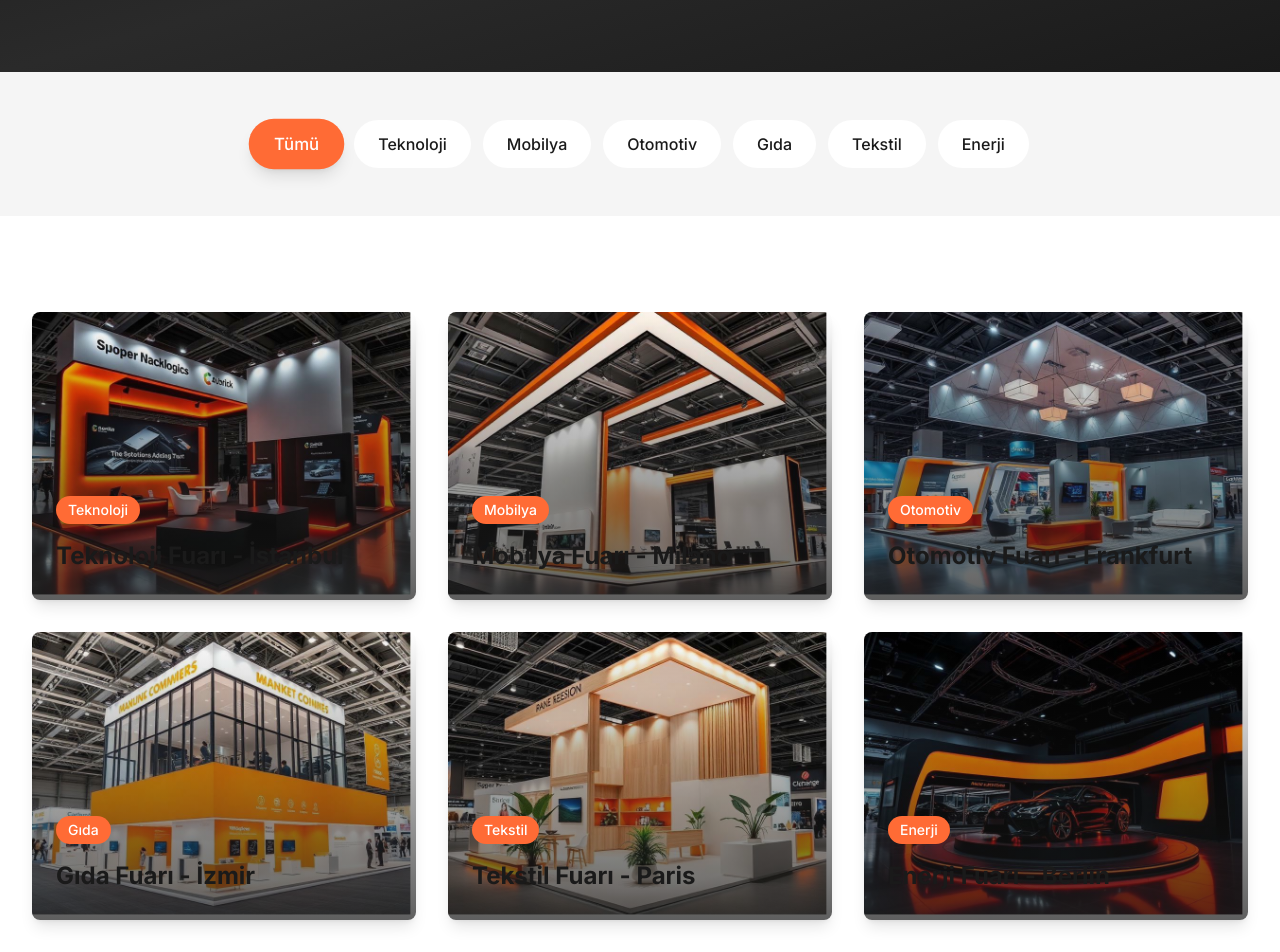
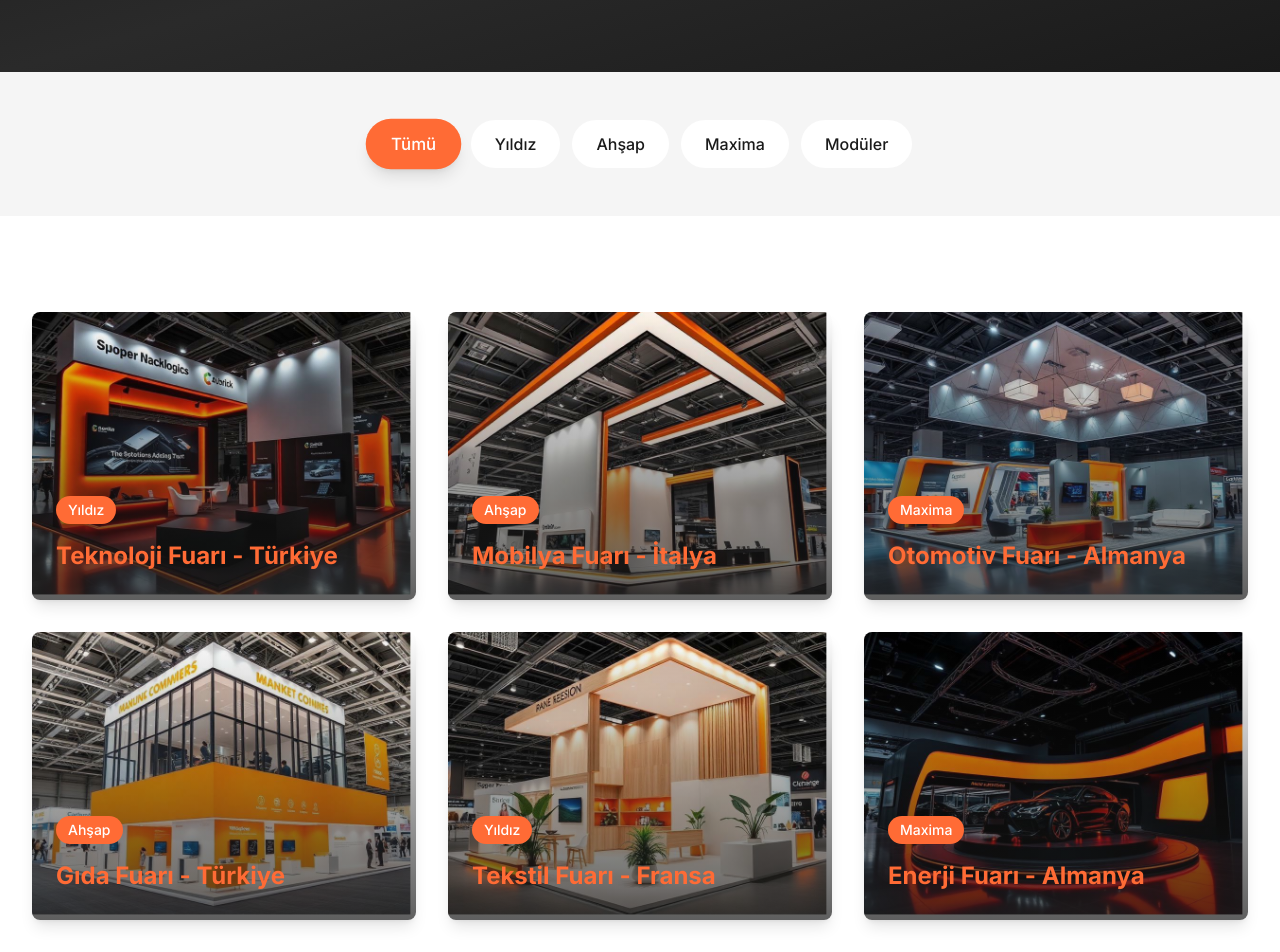
Before and after one commit to mertocp/modern-cizgi-website, a Next.js app: page /portfolio in a window 1280 px wide. Shown: the part 400-1352 px from the top of the page. Built offline with nearby package versions, Linux system fonts and the light colour scheme.

Commit message:
portfolio

```diff
--- a/app/portfolio/page.tsx
+++ b/app/portfolio/page.tsx
@@ -8,69 +8,75 @@ import { ArrowRight, X } from 'lucide-react'
 const projects = [
   {
     id: 1,
-    title: 'Teknoloji Fuarı - İstanbul',
-    category: 'Teknoloji',
-    location: 'İstanbul',
+    title: 'Teknoloji Fuarı',
+    standType: 'Yıldız',
+    country: 'Türkiye',
+    city: 'İstanbul',
     image: '/images/portfolio1.jpg',
     size: '48 m²',
     description: 'Modern ve minimalist tasarım ile teknoloji şirketinin inovatif kimliğini yansıtan stand.',
   },
   {
     id: 2,
-    title: 'Mobilya Fuarı - Milano',
-    category: 'Mobilya',
-    location: 'Milano',
+    title: 'Mobilya Fuarı',
+    standType: 'Ahşap',
+    country: 'İtalya',
+    city: 'Milano',
     image: '/images/portfolio2.jpg',
     size: '72 m²',
     description: 'Lüks mobilya markası için şık ve etkileyici stand tasarımı.',
   },
   {
     id: 3,
-    title: 'Otomotiv Fuarı - Frankfurt',
-    category: 'Otomotiv',
-    location: 'Frankfurt',
+    title: 'Otomotiv Fuarı',
+    standType: 'Maxima',
+    country: 'Almanya',
+    city: 'Frankfurt',
     image: '/images/portfolio3.jpg',
     size: '96 m²',
     description: 'Otomotiv endüstrisi için dinamik ve profesyonel stand çözümü.',
   },
   {
     id: 4,
-    title: 'Gıda Fuarı - İzmir',
-    category: 'Gıda',
-    location: 'İzmir',
+    title: 'Gıda Fuarı',
+    standType: 'Ahşap',
+    country: 'Türkiye',
+    city: 'İzmir',
     image: '/images/portfolio4.jpg',
     size: '36 m²',
     description: 'Organik ürünler için doğal ve sıcak bir atmosfer yaratan tasarım.',
   },
   {
     id: 5,
-    title: 'Tekstil Fuarı - Paris',
-    category: 'Tekstil',
-    location: 'Paris',
+    title: 'Tekstil Fuarı',
+    standType: 'Yıldız',
+    country: 'Fransa',
+    city: 'Paris',
     image: '/images/portfolio5.jpg',
     size: '64 m²',
     description: 'Moda ve tasarım odaklı, estetik tekstil standı.',
   },
   {
     id: 6,
-    title: 'Enerji Fuarı - Berlin',
-    category: 'Enerji',
-    location: 'Berlin',
+    title: 'Enerji Fuarı',
+    standType: 'Maxima',
+    country: 'Almanya',
+    city: 'Berlin',
     image: '/images/portfolio6.jpg',
     size: '120 m²',
     description: 'Yenilenebilir enerji şirketi için sürdürülebilir malzemelerle tasarlanan stand.',
   },
 ]
 
-const categories = ['Tümü', 'Teknoloji', 'Mobilya', 'Otomotiv', 'Gıda', 'Tekstil', 'Enerji']
+const standTypes = ['Tümü', 'Yıldız', 'Ahşap', 'Maxima', 'Modüler']
 
 export default function PortfolioPage() {
-  const [selectedCategory, setSelectedCategory] = useState('Tümü')
+  const [selectedStandType, setSelectedStandType] = useState('Tümü')
   const [selectedProject, setSelectedProject] = useState<typeof projects[0] | null>(null)
 
-  const filteredProjects = selectedCategory === 'Tümü'
+  const filteredProjects = selectedStandType === 'Tümü'
     ? projects
-    : projects.filter(p => p.category === selectedCategory)
+    : projects.filter(p => p.standType === selectedStandType)
 
   return (
     <>
@@ -88,17 +94,17 @@ export default function PortfolioPage() {
       <section className="py-12 bg-light-grey sticky top-20 z-40">
         <div className="container">
           <div className="flex flex-wrap justify-center gap-3">
-            {categories.map((category) => (
+            {standTypes.map((type) => (
               <button
-                key={category}
-                onClick={() => setSelectedCategory(category)}
+                key={type}
+                onClick={() => setSelectedStandType(type)}
                 className={`px-6 py-3 rounded-full font-medium transition-all duration-300 ${
-                  selectedCategory === category
+                  selectedStandType === type
                     ? 'bg-primary text-light shadow-lg scale-105'
                     : 'bg-white text-dark hover:bg-primary hover:text-light'
                 }`}
               >
-                {category}
+                {type}
               </button>
             ))}
           </div>
@@ -126,11 +132,11 @@ export default function PortfolioPage() {
                 <div className="absolute inset-0 p-6 flex flex-col justify-end translate-y-6 group-hover:translate-y-0 transition-transform duration-300">
                   <div className="space-y-2 text-light">
                     <div className="inline-block px-3 py-1 bg-primary rounded-full text-sm font-medium mb-2">
-                      {project.category}
+                      {project.standType}
                     </div>
-                    <h3 className="text-2xl font-bold">{project.title}</h3>
-                    <p className="text-light/80 text-sm opacity-0 group-hover:opacity-100 transition-opacity duration-300">
-                      {project.location} • {project.size}
+                    <h3 className="text-2xl font-bold text-primary">{project.title} - {project.country}</h3>
+                    <p className="text-light text-sm opacity-0 group-hover:opacity-100 transition-opacity duration-300">
+                      {project.city} • {project.size}
                     </p>
                   </div>
                 </div>
@@ -164,13 +170,13 @@ export default function PortfolioPage() {
             <div className="bg-white rounded-lg p-8">
               <div className="flex items-center gap-3 mb-4">
                 <span className="px-4 py-1 bg-primary text-light rounded-full text-sm font-medium">
-                  {selectedProject.category}
+                  {selectedProject.standType}
                 </span>
-                <span className="text-grey">{selectedProject.location}</span>
+                <span className="text-grey">{selectedProject.city}, {selectedProject.country}</span>
                 <span className="text-grey">•</span>
                 <span className="text-grey">{selectedProject.size}</span>
               </div>
-              <h2 className="text-3xl font-bold mb-4">{selectedProject.title}</h2>
+              <h2 className="text-3xl font-bold mb-4 text-primary">{selectedProject.title}</h2>
               <p className="text-grey text-lg">{selectedProject.description}</p>
             </div>
           </div>
```
